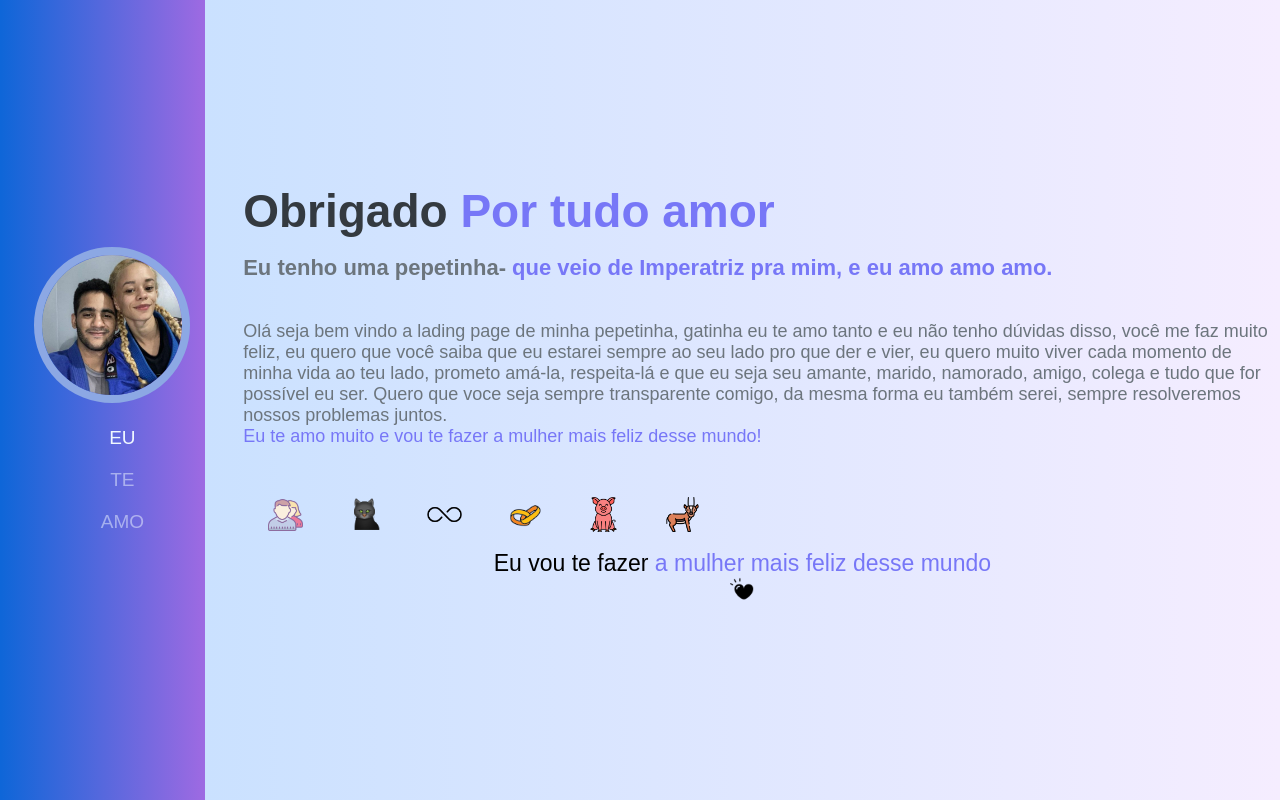
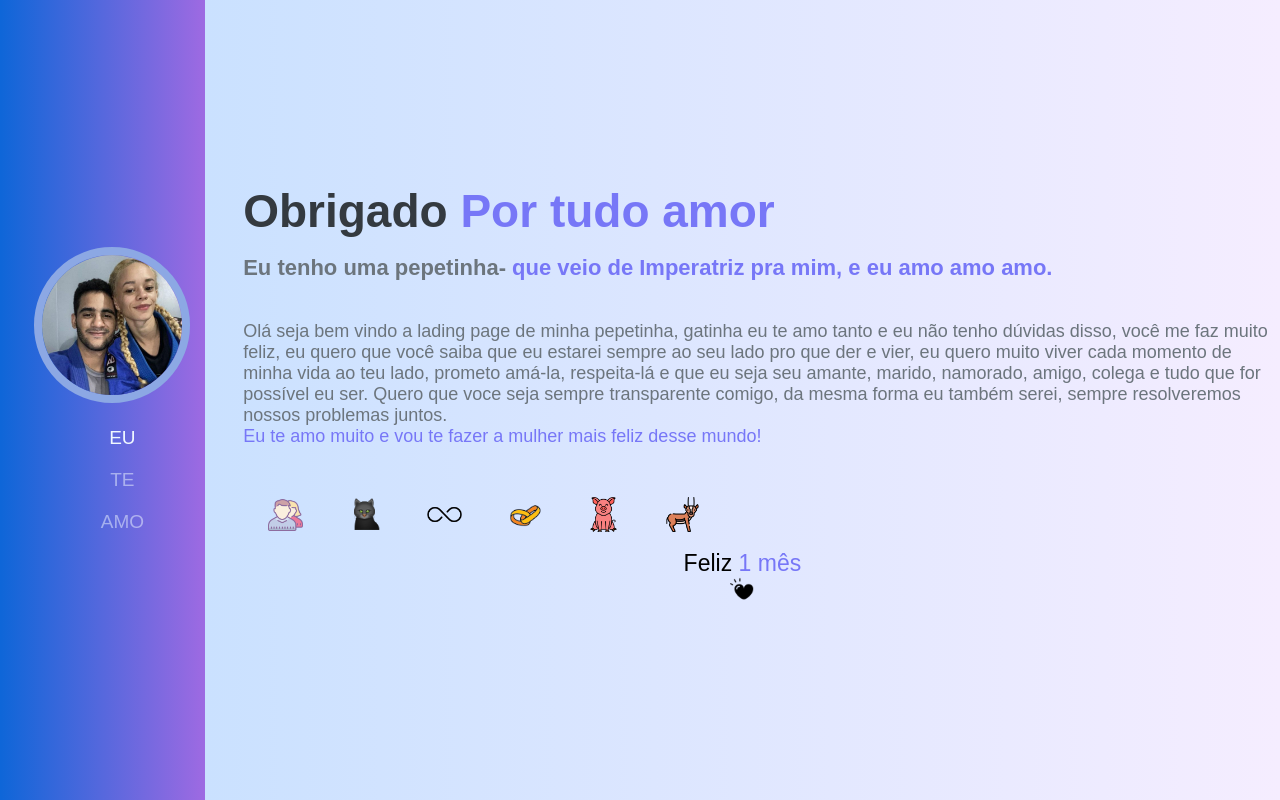
Before and after one commit to GabrielAdsJR/pepetinhaa, a plain HTML site: page index.html in a window 1280 px wide. Drawn offline with Linux system fonts and the light colour scheme; a web font is replaced by a local one.

Commit message:
Update index.html

```diff
--- a/index.html
+++ b/index.html
@@ -56,7 +56,7 @@
             </section>
 
                 <footer class="rodape">
-                    <p id="cor">Eu vou te fazer<span> a mulher mais feliz desse mundo</span></p>
+                    <p id="cor">Feliz<span> 1 mês</span></p>
                     <img id="code" src="./img/core.png"
                 </footer>
         </div>
```
